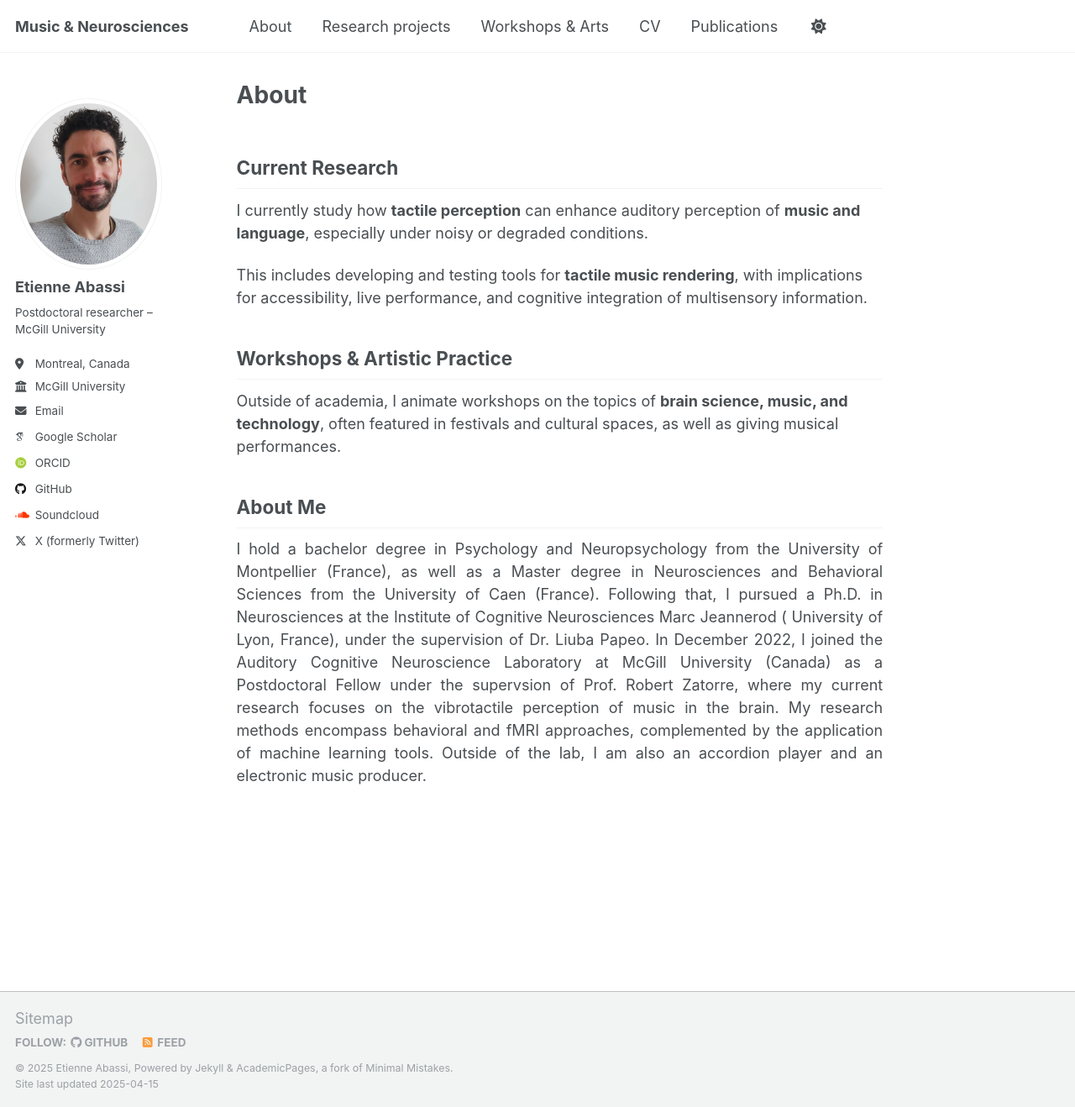
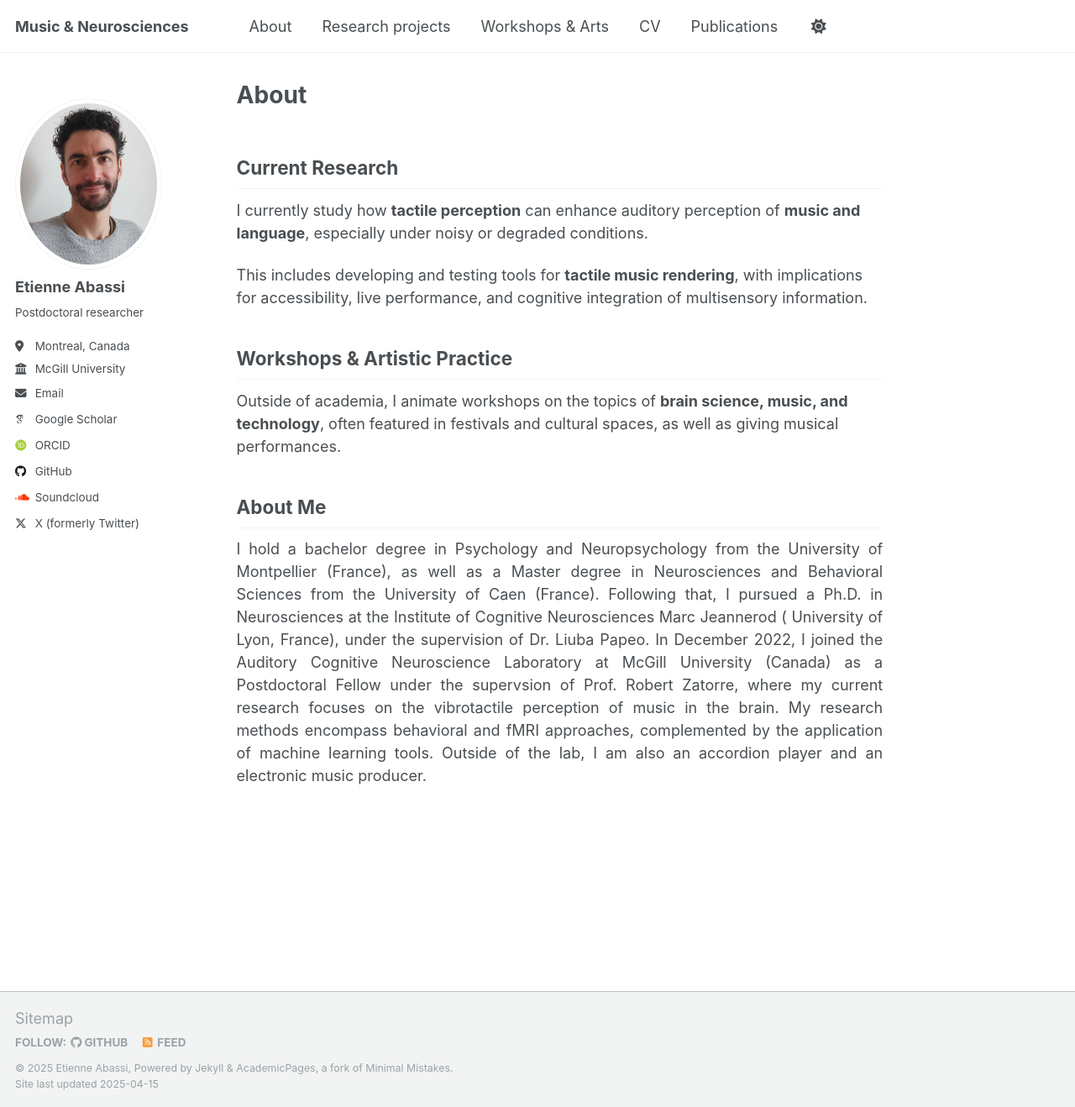
Before and after one commit to etienneabassi/etienneabassi.github.io, a Jekyll site: the page built from _pages/about.md, in a window 1280 px wide and 1318 px high. Shown: the whole window at 84% size. Built offline with Jekyll 4.4.1, drawn with Linux system fonts in a browser that asks for light colours; some web fonts are replaced.

Commit message:
Update _config.yml

```diff
--- a/_config.yml
+++ b/_config.yml
@@ -25,7 +25,7 @@ author:
   avatar           : "photo_Etienne.jpg"
   name             : "Etienne Abassi"
   pronouns         : # example: "she/her"
-  bio              : "Postdoctoral researcher – McGill University"
+  bio              : "Postdoctoral researcher"
   location         : "Montreal, Canada"
   employer         : "McGill University"
   uri              : # URL
```
